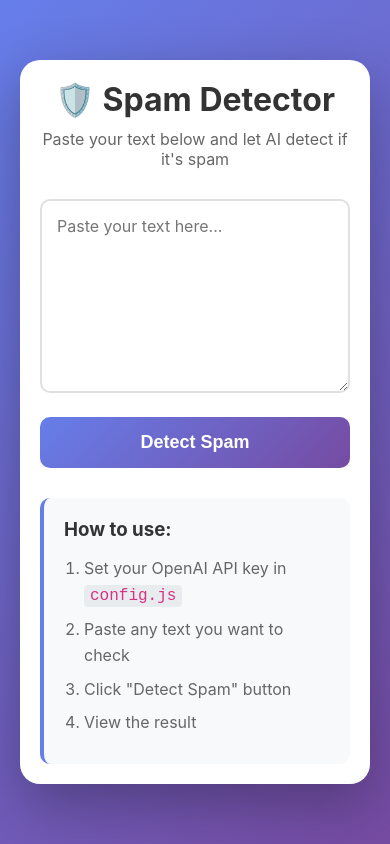
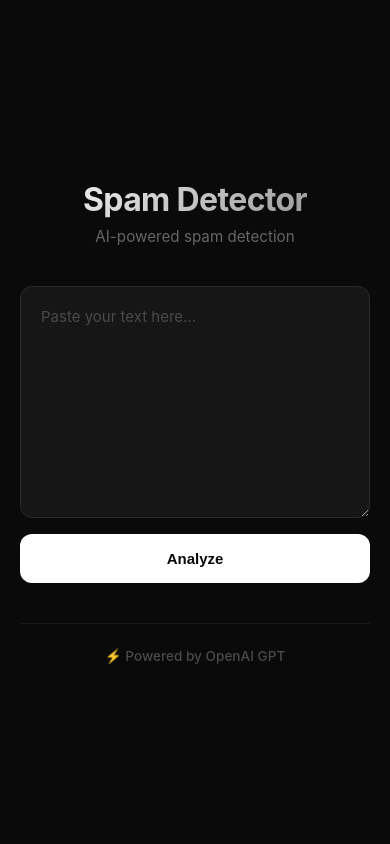
Before and after one commit to bighatpoland/spam-detector, a plain HTML site: page index.html in a window 390 px wide. Drawn offline with Linux system fonts and the light colour scheme.

Commit message:
Refactor UI elements and styles for improved layout and user experience in spam detector app

```diff
--- a/app.js
+++ b/app.js
@@ -86,15 +86,15 @@ async function checkSpamWithLLM(text) {
 }
 
 function displayResult(isSpam) {
-    result.style.display = 'block';
+    result.style.display = 'flex';
 
     if (isSpam) {
         result.className = 'result spam';
-        resultIcon.textContent = '🚫';
+        resultIcon.textContent = '⚠️';
         resultText.textContent = 'This is spam';
     } else {
         result.className = 'result not-spam';
-        resultIcon.textContent = '✅';
+        resultIcon.textContent = '✓';
         resultText.textContent = 'This is not spam';
     }
 }
--- a/index.html
+++ b/index.html
@@ -8,38 +8,32 @@
 </head>
 <body>
     <div class="container">
-        <h1>🛡️ Spam Detector</h1>
-        <p class="subtitle">Paste your text below and let AI detect if it's spam</p>
+        <header>
+            <h1>Spam Detector</h1>
+            <p class="subtitle">AI-powered spam detection</p>
+        </header>
 
-        <div class="input-section">
+        <main>
             <textarea
                 id="textInput"
                 placeholder="Paste your text here..."
-                rows="8"
+                rows="10"
             ></textarea>
-        </div>
 
-        <button id="detectBtn" class="detect-button">
-            <span class="button-text">Detect Spam</span>
-            <span class="loader" style="display: none;"></span>
-        </button>
+            <button id="detectBtn" class="detect-button">
+                <span class="button-text">Analyze</span>
+                <span class="loader" style="display: none;"></span>
+            </button>
 
-        <div id="result" class="result" style="display: none;">
-            <div class="result-content">
+            <div id="result" class="result" style="display: none;">
                 <span class="result-icon"></span>
                 <span class="result-text"></span>
             </div>
-        </div>
+        </main>
 
-        <div class="instructions">
-            <h3>How to use:</h3>
-            <ol>
-                <li>Set your OpenAI API key in <code>config.js</code></li>
-                <li>Paste any text you want to check</li>
-                <li>Click "Detect Spam" button</li>
-                <li>View the result</li>
-            </ol>
-        </div>
+        <footer>
+            <p>⚡ Powered by OpenAI GPT</p>
+        </footer>
     </div>
 
     <script src="config.js"></script>
--- a/styles.css
+++ b/styles.css
@@ -5,68 +5,87 @@
 }
 
 body {
-    font-family: -apple-system, BlinkMacSystemFont, 'Segoe UI', Roboto, 'Helvetica Neue', Arial, sans-serif;
-    background: linear-gradient(135deg, #667eea 0%, #764ba2 100%);
+    font-family: -apple-system, BlinkMacSystemFont, 'Segoe UI', 'Helvetica Neue', Arial, sans-serif;
+    background: #0a0a0a;
     min-height: 100vh;
-    padding: 20px;
     display: flex;
     justify-content: center;
     align-items: center;
+    padding: 20px;
+    color: #ffffff;
 }
 
 .container {
-    background: white;
-    border-radius: 20px;
-    padding: 40px;
     max-width: 600px;
     width: 100%;
-    box-shadow: 0 20px 60px rgba(0, 0, 0, 0.3);
+    display: flex;
+    flex-direction: column;
+    gap: 24px;
+}
+
+header {
+    text-align: center;
+    margin-bottom: 16px;
 }
 
 h1 {
-    color: #333;
-    text-align: center;
-    margin-bottom: 10px;
-    font-size: 2.5em;
+    font-size: 2.5rem;
+    font-weight: 700;
+    letter-spacing: -0.02em;
+    background: linear-gradient(135deg, #fff 0%, #888 100%);
+    -webkit-background-clip: text;
+    -webkit-text-fill-color: transparent;
+    background-clip: text;
+    margin-bottom: 8px;
 }
 
 .subtitle {
-    text-align: center;
+    font-size: 0.95rem;
     color: #666;
-    margin-bottom: 30px;
+    font-weight: 400;
 }
 
-.input-section {
-    margin-bottom: 20px;
+main {
+    display: flex;
+    flex-direction: column;
+    gap: 16px;
 }
 
 textarea {
     width: 100%;
-    padding: 15px;
-    border: 2px solid #e0e0e0;
-    border-radius: 10px;
-    font-size: 16px;
+    padding: 20px;
+    background: #161616;
+    border: 1px solid #2a2a2a;
+    border-radius: 12px;
+    font-size: 15px;
     font-family: inherit;
+    color: #ffffff;
     resize: vertical;
-    transition: border-color 0.3s;
+    min-height: 200px;
+    transition: all 0.2s ease;
+}
+
+textarea::placeholder {
+    color: #4a4a4a;
 }
 
 textarea:focus {
     outline: none;
-    border-color: #667eea;
+    border-color: #3a3a3a;
+    background: #1a1a1a;
 }
 
 .detect-button {
     width: 100%;
-    padding: 15px;
-    background: linear-gradient(135deg, #667eea 0%, #764ba2 100%);
-    color: white;
+    padding: 16px;
+    background: #ffffff;
+    color: #0a0a0a;
     border: none;
-    border-radius: 10px;
-    font-size: 18px;
+    border-radius: 12px;
+    font-size: 15px;
     font-weight: 600;
     cursor: pointer;
-    transition: transform 0.2s, box-shadow 0.2s;
+    transition: all 0.2s ease;
     display: flex;
     justify-content: center;
     align-items: center;
@@ -74,8 +93,8 @@ textarea:focus {
 }
 
 .detect-button:hover {
-    transform: translateY(-2px);
-    box-shadow: 0 10px 20px rgba(102, 126, 234, 0.4);
+    background: #e0e0e0;
+    transform: translateY(-1px);
 }
 
 .detect-button:active {
@@ -83,18 +102,18 @@ textarea:focus {
 }
 
 .detect-button:disabled {
-    opacity: 0.6;
+    opacity: 0.5;
     cursor: not-allowed;
     transform: none;
 }
 
 .loader {
-    border: 3px solid #f3f3f3;
-    border-top: 3px solid #667eea;
+    border: 2px solid #3a3a3a;
+    border-top: 2px solid #0a0a0a;
     border-radius: 50%;
-    width: 20px;
-    height: 20px;
-    animation: spin 1s linear infinite;
+    width: 16px;
+    height: 16px;
+    animation: spin 0.8s linear infinite;
 }
 
 @keyframes spin {
@@ -103,16 +122,20 @@ textarea:focus {
 }
 
 .result {
-    margin-top: 20px;
     padding: 20px;
-    border-radius: 10px;
-    animation: fadeIn 0.5s;
+    border-radius: 12px;
+    animation: fadeIn 0.3s ease;
+    display: flex;
+    align-items: center;
+    gap: 12px;
+    font-size: 15px;
+    font-weight: 500;
 }
 
 @keyframes fadeIn {
     from {
         opacity: 0;
-        transform: translateY(-10px);
+        transform: translateY(-8px);
     }
     to {
         opacity: 1;
@@ -120,67 +143,41 @@ textarea:focus {
     }
 }
 
-.result-content {
-    display: flex;
-    align-items: center;
-    gap: 15px;
-    font-size: 18px;
-    font-weight: 600;
-}
-
 .result-icon {
-    font-size: 30px;
+    font-size: 24px;
 }
 
 .result.spam {
-    background-color: #fee;
-    border: 2px solid #f88;
-    color: #c33;
+    background: rgba(239, 68, 68, 0.1);
+    border: 1px solid rgba(239, 68, 68, 0.3);
+    color: #ef4444;
 }
 
 .result.not-spam {
-    background-color: #efe;
-    border: 2px solid #8f8;
-    color: #3c3;
+    background: rgba(34, 197, 94, 0.1);
+    border: 1px solid rgba(34, 197, 94, 0.3);
+    color: #22c55e;
 }
 
-.instructions {
-    margin-top: 30px;
-    padding: 20px;
-    background-color: #f8f9fa;
-    border-radius: 10px;
-    border-left: 4px solid #667eea;
+footer {
+    text-align: center;
+    margin-top: 16px;
+    padding-top: 24px;
+    border-top: 1px solid #1a1a1a;
 }
 
-.instructions h3 {
-    color: #333;
-    margin-bottom: 15px;
-}
-
-.instructions ol {
-    margin-left: 20px;
-    color: #666;
-}
-
-.instructions li {
-    margin-bottom: 8px;
-    line-height: 1.6;
-}
-
-.instructions code {
-    background-color: #e9ecef;
-    padding: 2px 6px;
-    border-radius: 4px;
-    font-family: 'Courier New', monospace;
-    color: #d63384;
+footer p {
+    font-size: 0.85rem;
+    color: #4a4a4a;
+    font-weight: 500;
 }
 
 @media (max-width: 640px) {
-    .container {
-        padding: 20px;
+    h1 {
+        font-size: 2rem;
     }
 
-    h1 {
-        font-size: 2em;
+    textarea {
+        min-height: 160px;
     }
 }
```
